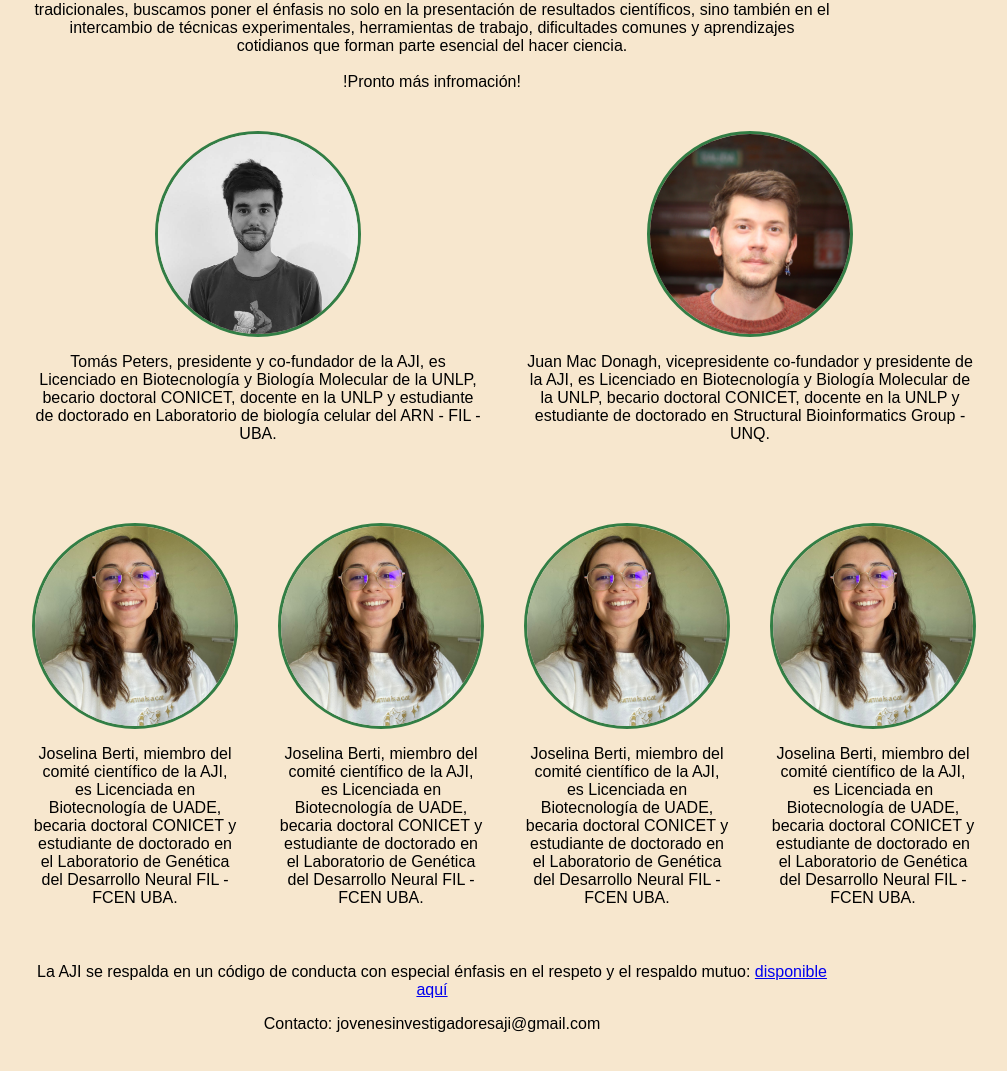
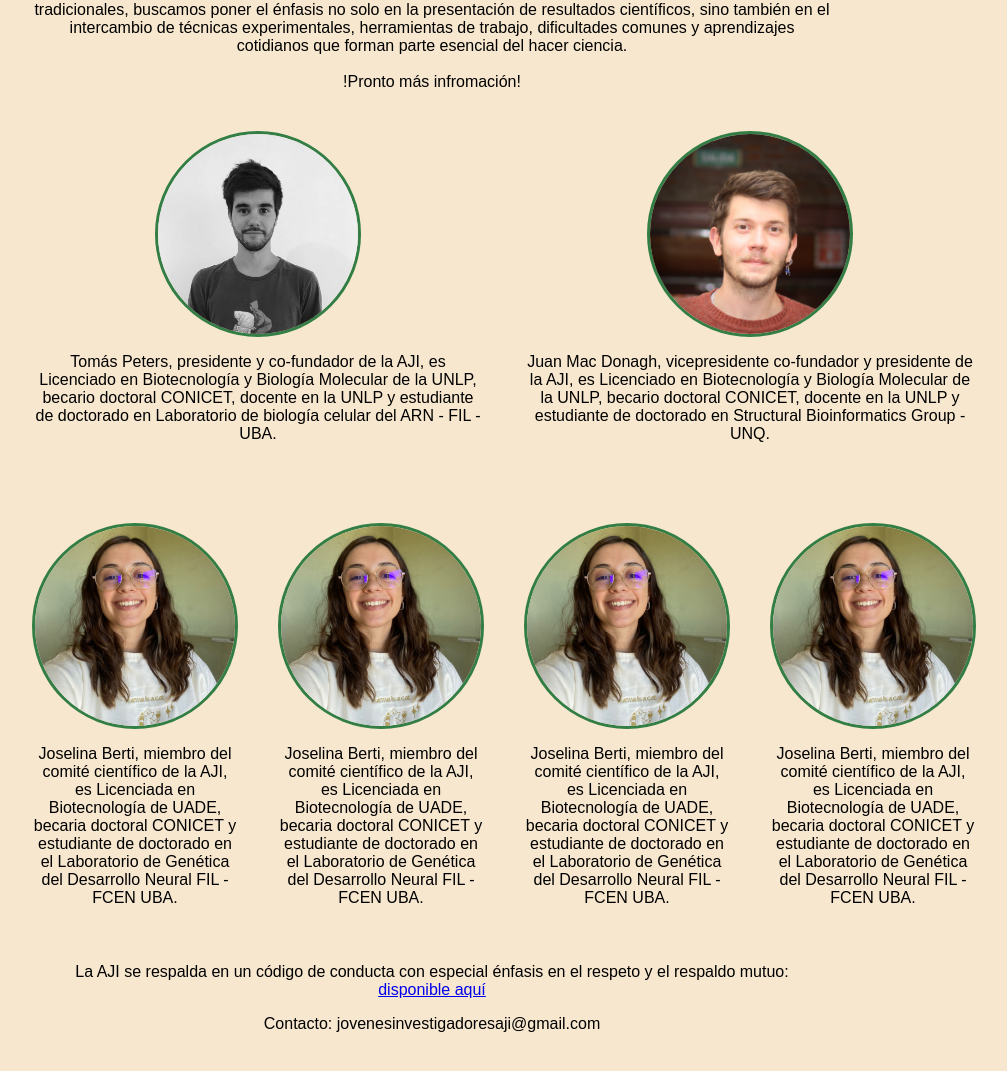
Before and after one commit to jovenesinvestigadoresaji/AJI-WEB, a plain HTML site: page index.html in a window 1280 px wide. Shown: the part 496-1567 px from the top of the page, without its empty margins (208-1215 px from the left). Drawn offline with Linux system fonts and the light colour scheme.

Commit message:
Update index.html

```diff
--- a/index.html
+++ b/index.html
@@ -134,7 +134,7 @@
       <p class="Codigo_de_conducta">
         La AJI se respalda en un código de conducta con especial énfasis en el respeto y el respaldo mutuo:
         <a href="https://docs.google.com/document/d/1GZi98oojkXhOoQ0TF-7YWduQnxWehQCelQayEdQl4Oc/edit?usp=sharing"
-           target="_blank" rel="noopener noreferrer">disponible aquí</a>
+           target="_blank" rel="noopener noreferrer"> <br> disponible aquí</a>
       </p>
 
       <p class="contact">
```
